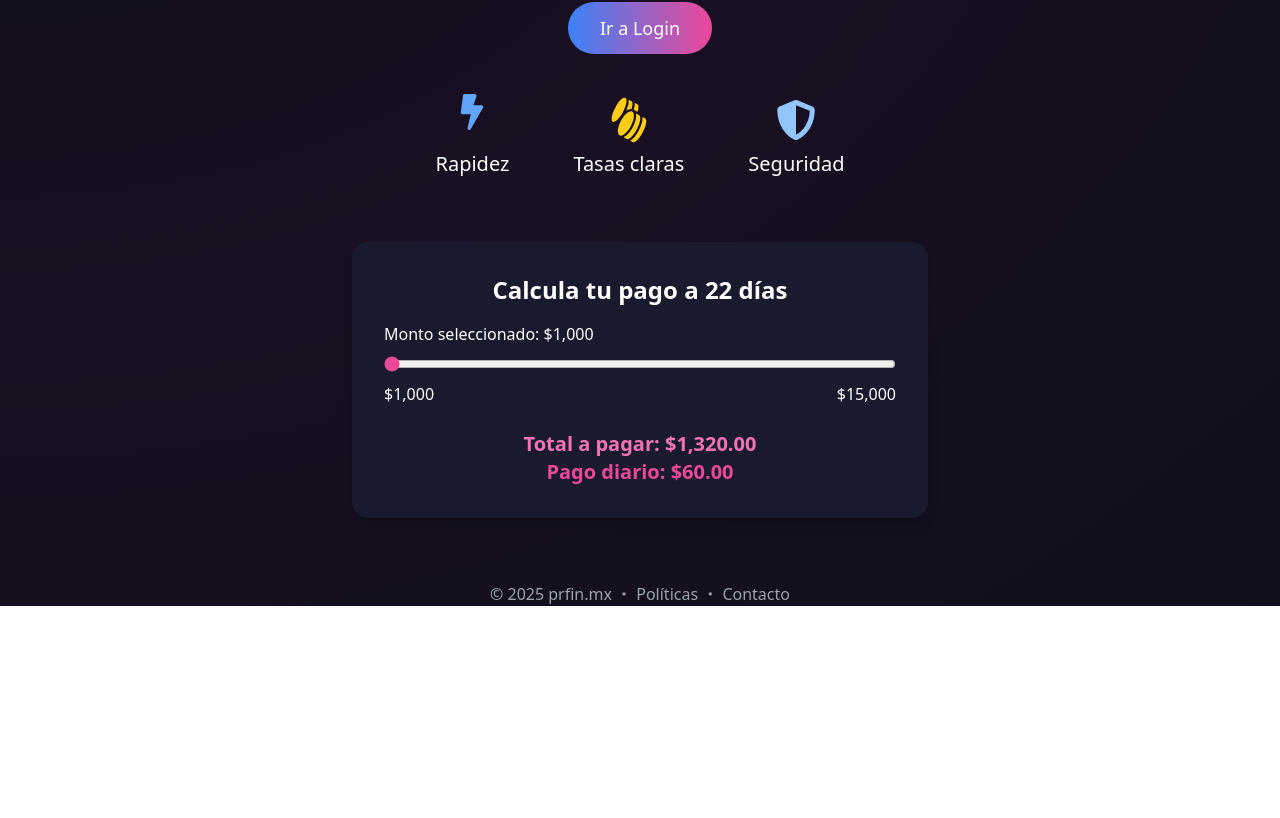
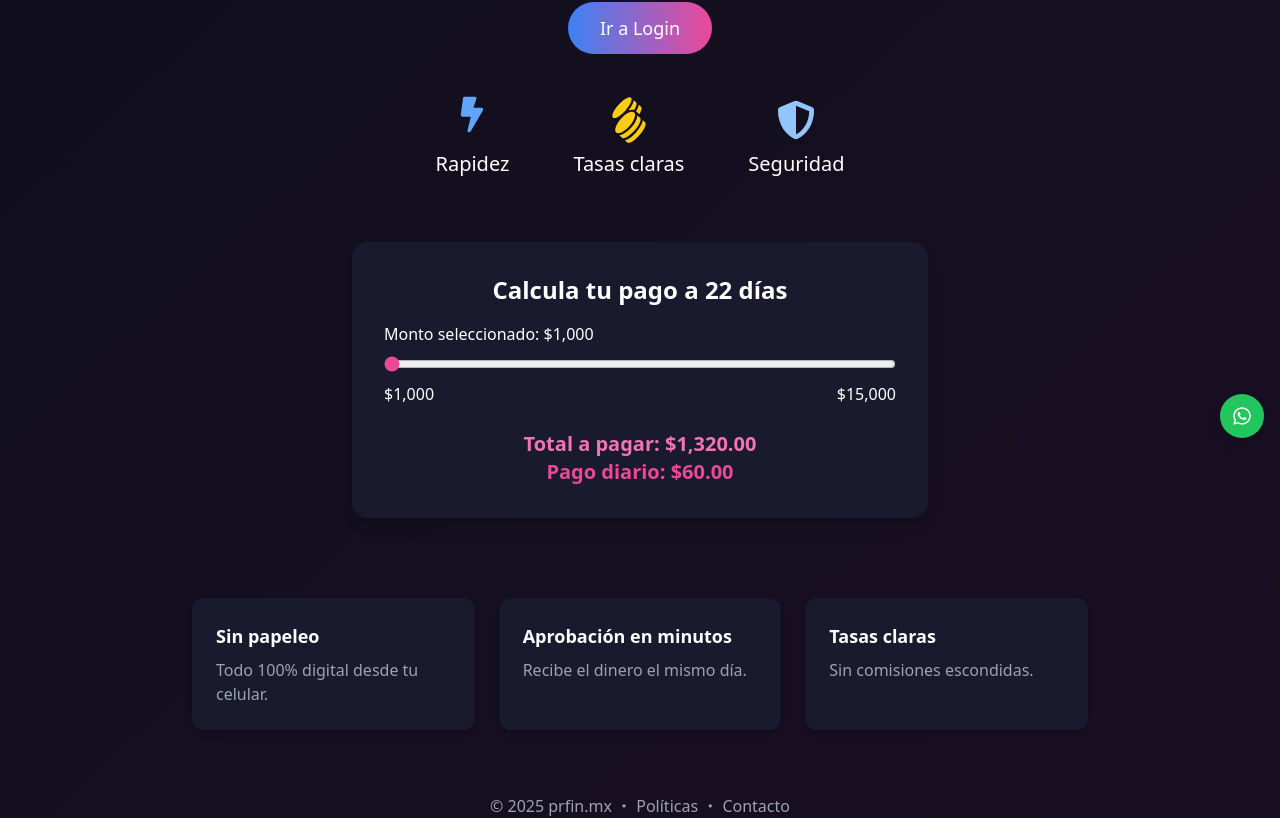
Before and after one commit to Nath1x/prfin-app, a React (Vite) app in the folder frontend/: page / in a window 1280 px wide. Shown: the part 346-1164 px from the top of the page. Before the commit the page ends 952 px from the top, so only its background shows below. Built offline with nearby package versions, Linux system fonts and the light colour scheme.

Commit message:
Mejoras visuales: fondo animado, íconos, beneficios y botón flotante

```diff
--- a/frontend/src/pages/Landing.jsx
+++ b/frontend/src/pages/Landing.jsx
@@ -1,6 +1,6 @@
 import { useState } from "react";
 import { motion } from "framer-motion";
-import { FaBolt, FaCoins, FaShieldAlt } from "react-icons/fa";
+import { FaBolt, FaCoins, FaShieldAlt, FaWhatsapp } from "react-icons/fa";
 import { Link } from "react-router-dom";
 
 export default function Landing() {
@@ -12,7 +12,7 @@ export default function Landing() {
   const dailyPayment = totalToPay / days;
 
   return (
-    <div className="min-h-screen bg-[radial-gradient(ellipse_at_top_left,_var(--tw-gradient-stops))] from-[#0f0f1c] via-[#190f22] to-[#0f0f1c] text-white relative overflow-hidden px-4">
+    <div className="min-h-screen bg-gradient-to-br from-[#0f0f1c] via-[#190f22] to-[#0f0f1c] animate-gradient bg-[length:200%_200%] text-white relative overflow-hidden px-4">
       {/* Header */}
       <div className="w-full flex justify-between items-center py-6 px-4 md:px-8">
         <h1 className="text-white text-lg font-semibold">prfin.mx</h1>
@@ -41,7 +41,6 @@ export default function Landing() {
 
         {/* Íconos animados */}
         <div className="flex justify-center gap-16 mt-12">
-          {/* Icono de rapidez */}
           <div className="flex flex-col items-center text-white text-xl">
             <motion.div
               animate={{ y: [0, -8, 0] }}
@@ -52,7 +51,6 @@ export default function Landing() {
             <span className="mt-3">Rapidez</span>
           </div>
 
-          {/* Icono de tasas claras */}
           <div className="flex flex-col items-center text-white text-xl">
             <motion.div
               animate={{ rotate: [0, 360] }}
@@ -63,7 +61,6 @@ export default function Landing() {
             <span className="mt-3">Tasas claras</span>
           </div>
 
-          {/* Icono de seguridad */}
           <div className="flex flex-col items-center text-white text-xl">
             <motion.div
               animate={{ scale: [1, 1.2, 1] }}
@@ -88,7 +85,7 @@ export default function Landing() {
             step="1000"
             value={amount}
             onChange={(e) => setAmount(Number(e.target.value))}
-            className="w-full accent-pink-500"
+            className="w-full accent-pink-500 transition-all duration-300"
           />
           <div className="flex justify-between text-base mt-1">
             <span>$1,000</span>
@@ -114,11 +111,36 @@ export default function Landing() {
           </div>
         </div>
 
+        {/* Beneficios extra */}
+        <div className="mt-20 grid grid-cols-1 md:grid-cols-3 gap-6 max-w-4xl">
+          <div className="bg-[#1a1a2e] p-6 rounded-xl shadow-md text-left">
+            <h3 className="text-lg font-bold text-white">Sin papeleo</h3>
+            <p className="text-gray-400 mt-2">Todo 100% digital desde tu celular.</p>
+          </div>
+          <div className="bg-[#1a1a2e] p-6 rounded-xl shadow-md text-left">
+            <h3 className="text-lg font-bold text-white">Aprobación en minutos</h3>
+            <p className="text-gray-400 mt-2">Recibe el dinero el mismo día.</p>
+          </div>
+          <div className="bg-[#1a1a2e] p-6 rounded-xl shadow-md text-left">
+            <h3 className="text-lg font-bold text-white">Tasas claras</h3>
+            <p className="text-gray-400 mt-2">Sin comisiones escondidas.</p>
+          </div>
+        </div>
+
         {/* Footer */}
         <footer className="mt-16 text-base text-gray-400">
           © 2025 prfin.mx ・ Políticas ・ Contacto
         </footer>
       </div>
+
+      {/* Botón flotante WhatsApp */}
+      <a
+        href="https://wa.me/527822173753?text=Hola%20PRFIN,%20me%20gustaría%20más%20información%20sobre%20los%20préstamos."
+        target="_blank"
+        className="fixed bottom-4 right-4 z-50 bg-green-500 hover:bg-green-600 text-white p-3 rounded-full shadow-lg transition"
+      >
+        <FaWhatsapp className="text-xl" />
+      </a>
     </div>
   );
 }
```
